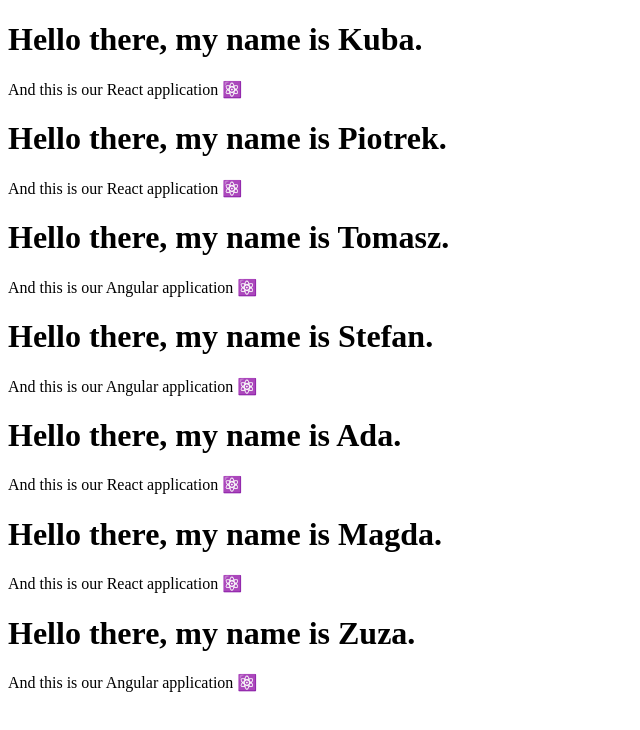
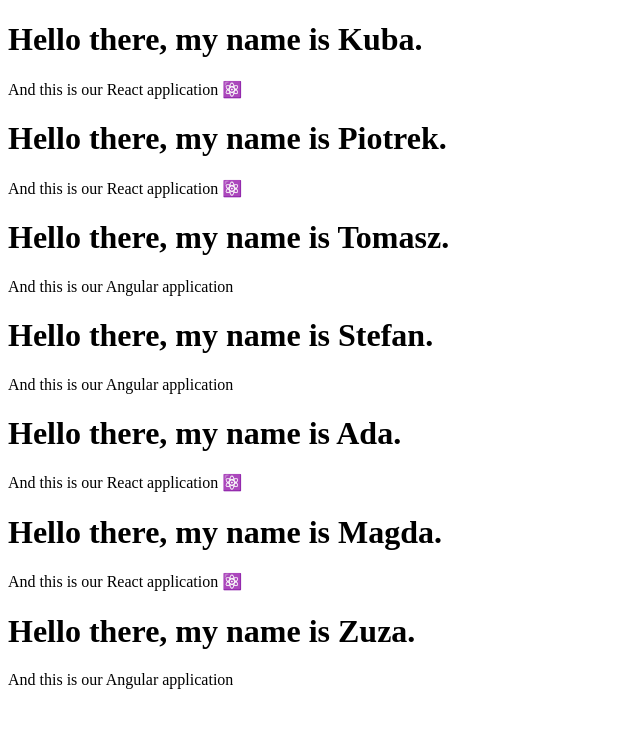
Before and after one commit to Eghizio/react-workshops-stp-agh, a React (Vite) app: page / in a window 1280 px wide. Shown: the top 730 px of the page, without its empty margins (0-640 px from the left). Built offline with nearby package versions, Linux system fonts and the light colour scheme.

Commit message:
Conditional rendering

```diff
--- a/src/components/GreetingCard/GreetingCard.tsx
+++ b/src/components/GreetingCard/GreetingCard.tsx
@@ -7,6 +7,8 @@
 export const GreetingCard = ({ student: { name, technology } }: Props) => (
   <div>
     <h1>Hello there, my name is {name}.</h1>
-    <p>And this is our {technology} application ⚛️</p>
+    <p>
+      And this is our {technology} application {technology === "React" && "⚛️"}
+    </p>
   </div>
 );
```
